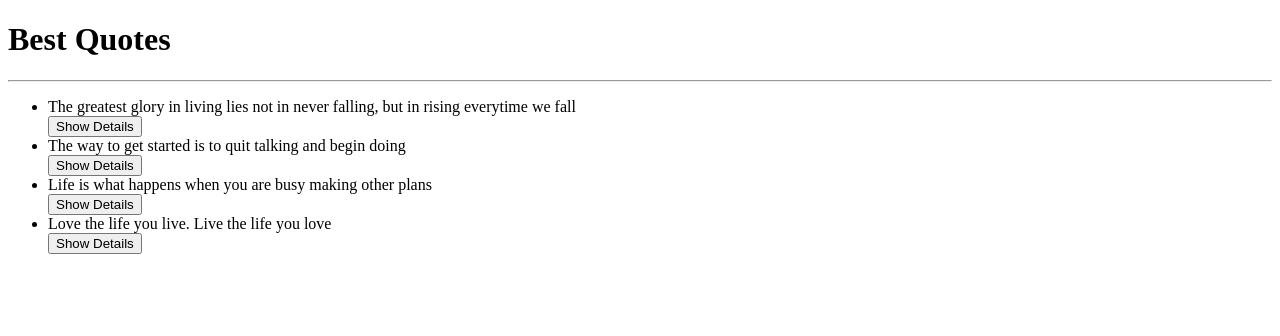
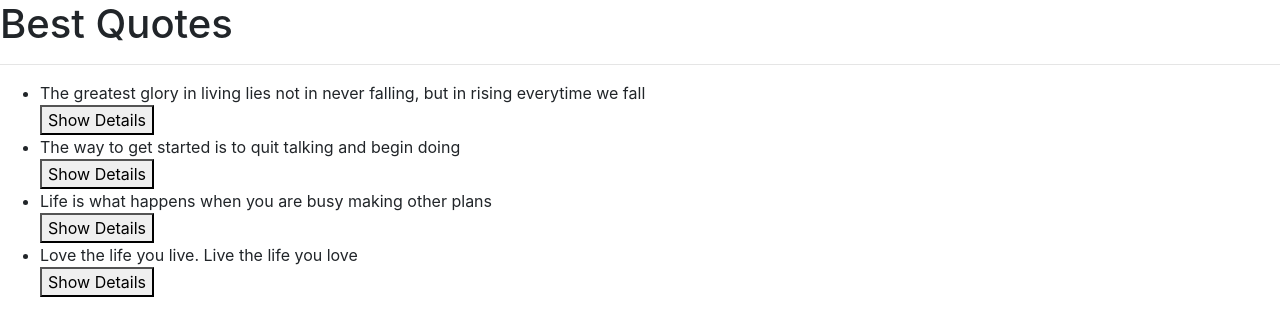
Before and after one commit to ramzanthenolph/quotes, an Angular app: page / in a window 1280 px wide. Shown: the top 336 px of the page. Built offline with nearby package versions, Linux system fonts and the light colour scheme.

Commit message:
add bootstrap to application

```diff
--- a/src/app/quote/quote.component.html
+++ b/src/app/quote/quote.component.html
@@ -5,7 +5,7 @@
         <div *ngFor='let quote of quotes; let i=index'>
         <li>{{quote.name}}</li>
         <button (click)='toggleDetails(i)'>Show Details</button>
-        <app-quote-detail *ngIf='quote.showDescription' [quote]='quote' (isComplete) = 'completeGoal($event,i)'></app-quote-detail>
+        <app-quote-detail *ngIf='quote.showDescription' [quote]='quote' (isComplete) = 'deleteGoal($event,i)'></app-quote-detail>
         </div>
     </ul>
   </div>
--- a/src/styles.css
+++ b/src/styles.css
@@ -1 +1,2 @@
 /* You can add global styles to this file, and also import other style files */
+@import "~bootstrap/dist/css/bootstrap.css"
```
